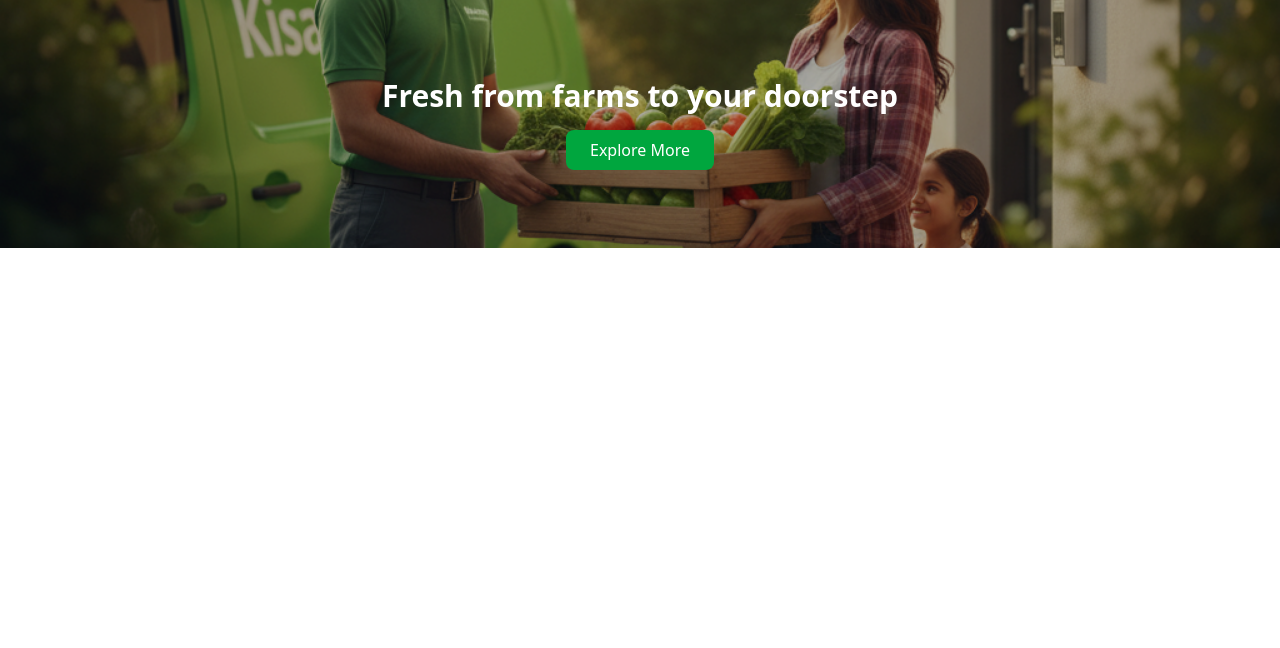
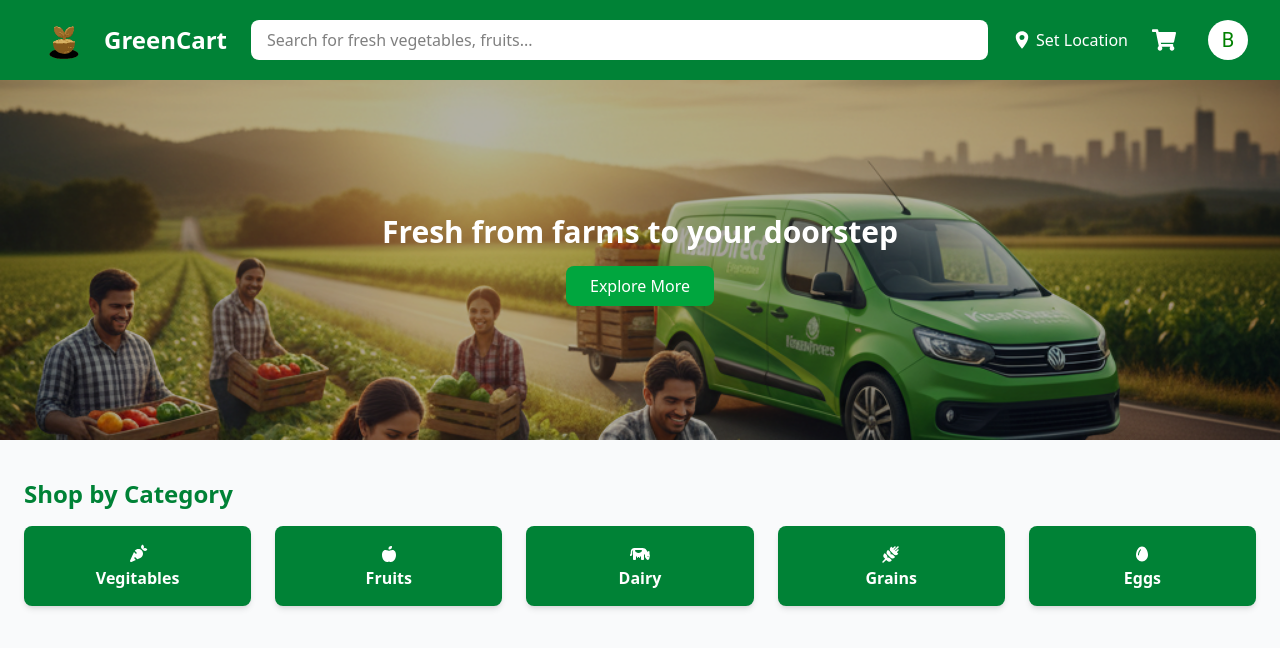
Before and after one commit to Rushikeshkuthe/greenCart-client, a React (Vite) app in the folder greenCart_client/: page /buyerDash in a window 1280 px wide. Shown: the top 648 px of the page. Built offline with nearby package versions, Linux system fonts and the light colour scheme.

Commit message:
working on buyerDash

```diff
--- a/greenCart_client/src/components/BannerSlider.jsx
+++ b/greenCart_client/src/components/BannerSlider.jsx
@@ -30,7 +30,7 @@ const BannerSlider = () => {
             <img
               src={banner.img}
               alt="Form banner"
-              className="w-full h-62 object-cover"
+              className="w-full h-90 object-cover"
             />
             <div className="absolute inset-0 bg-black/30 flex flex-col items-center justify-center text-white">
               <h2 className="text-2xl md:text-3xl font-bold">
--- /dev/null
+++ b/greenCart_client/src/components/BuyerNavbar.jsx
@@ -0,0 +1,73 @@
+import React, { useState } from 'react'
+import logo from '../assets/capture.svg'
+import { FaShoppingCart, FaUserCircle } from 'react-icons/fa'
+import { IoLocationSharp } from 'react-icons/io5'
+import { Avatar, IconButton, Menu, MenuItem } from '@mui/material'
+
+
+
+const BuyerNavbar = () =>{
+
+    const [anchorE1 ,setAnchorE1] = useState(null)
+    const open =Boolean(anchorE1)
+
+    const handleClick=(event)=>{
+        setAnchorE1(event.currentTarget)
+    }
+
+    const handleClose =()=>{
+        setAnchorE1(null)
+    }
+
+    return(
+        <nav className='bg-green-700 text-white shadow-md px-6 py-3 flex items-center justify-between'>
+           <div className='flex justify-center items-center'>
+            <img src={logo} alt='logo' className='w-20 h-12'/>
+            <h1 className='font-bold text-2xl'>GreenCart</h1>
+           </div>
+            <div className='flex-1 mx-6'>
+            <input
+            type='text'
+            placeholder='Search for fresh vegetables, fruits...  '
+            className='w-full px-4 py-2 rounded-lg bg-white text-black focus:outline-none'
+            />
+            </div>
+            <div className='flex items-center space-x-6'>
+                <div className='flex items-center cursor-pointer'>
+                <IoLocationSharp className='text-xl'/>
+                <span className='ml-1'>Set Location</span>
+                </div>
+                <FaShoppingCart className='text-2xl cursor-pointer'/>
+                {/* <FaUserCircle className='text-2xl cursor-pointer'/> */}
+
+                <div>
+                <IconButton onClick={handleClick}>
+                    {/* yaha pe user ka nam le kr uska pehla letter trim karna */}
+                <Avatar sx={{bgcolor:'white', color:'green'}}>B</Avatar>
+                </IconButton>
+                <Menu
+                anchorEl={anchorE1}
+                open={open}
+                onClose={handleClose}
+                PaperProps={{
+                    sx:{
+                        mt:1.5,
+                        borderRadius:2,
+                        minWidth:180,
+                        boxShadow:'0px 4px 20px rgba(0,0,0,0.15)'
+                    },
+                }}
+                >
+                    <MenuItem onClick={handleClose}>Profile</MenuItem>
+                    <MenuItem onClick={handleClose}>My Orders</MenuItem>
+                    <MenuItem onClick={handleClose} >Payments</MenuItem>
+                     <MenuItem onClick={handleClose} sx={{color:'red'}}>Logout</MenuItem>
+                </Menu>
+                </div>
+            </div>
+
+        </nav>
+    )
+}
+
+export default BuyerNavbar
--- a/greenCart_client/src/pages/BuyerDash.jsx
+++ b/greenCart_client/src/pages/BuyerDash.jsx
@@ -1,14 +1,45 @@
 import React from 'react'
 import BannerSlider from '../components/BannerSlider'
+import BuyerNavbar from '../components/BuyerNavbar'
+import { FontAwesomeIcon } from '@fortawesome/react-fontawesome'
+import { faAppleWhole, faCarrot, faCow, faEgg, faWheatAwn } from '@fortawesome/free-solid-svg-icons'
 
 const BuyerDash = () =>{
 
     return(
-        <div>
-            <div>
-                {/* Navbar */}
+        <div className='min-h-screen bg-gray-50 '>
+           <BuyerNavbar/>
+           <section>
+                <BannerSlider/>
+           </section>
+
+           <section className='px-6 py-8'>
+            <h2 className='text-2xl font-bold mb-4 text-green-700'>Shop by Category</h2>
+            <div className='grid grid-cols-2 md:grid-cols-4 lg:grid-cols-5 gap-6'>
+                <div className=' shadow-md rounded-lg p-4 text-center bg-green-700 cursor-pointer'>
+                   <FontAwesomeIcon icon={faCarrot} color='white'/>
+                    <p className='font-semibold text-white'>Vegitables</p>
+                </div>
+                 <div className=' shadow-md rounded-lg p-4 text-center bg-green-700 cursor-pointer'>
+                   <FontAwesomeIcon icon={faAppleWhole} color='white'/>
+                    <p className='font-semibold text-white'>Fruits</p>
+                </div>
+                <div className=' shadow-md rounded-lg p-4 text-center bg-green-700 cursor-pointer '>
+                   <FontAwesomeIcon icon={faCow} color='white'/>
+                    <p className='font-semibold text-white'>Dairy</p>
+                </div>
+                <div className=' shadow-md rounded-lg p-4 text-center bg-green-700 cursor-pointer '>
+                   <FontAwesomeIcon icon={faWheatAwn} color='white'/>
+                    <p className='font-semibold text-white'>Grains</p>
+                </div>
+                <div className=' shadow-md rounded-lg p-4 text-center bg-green-700 cursor-pointer '>
+                   <FontAwesomeIcon icon={faEgg} color='white'/>
+                    <p className='font-semibold text-white'>Eggs</p>
+                </div>
             </div>
-           <BannerSlider/>
+
+           </section>
+
         </div>
     )
 }
```
Also changed, not shown: greenCart_client/package.json (+9 -0 lines), 1 other file (tests, documents, lock files or other folders).
